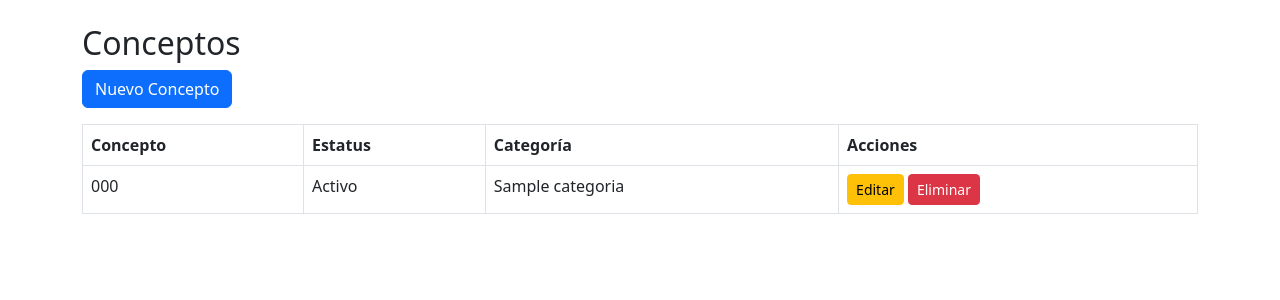
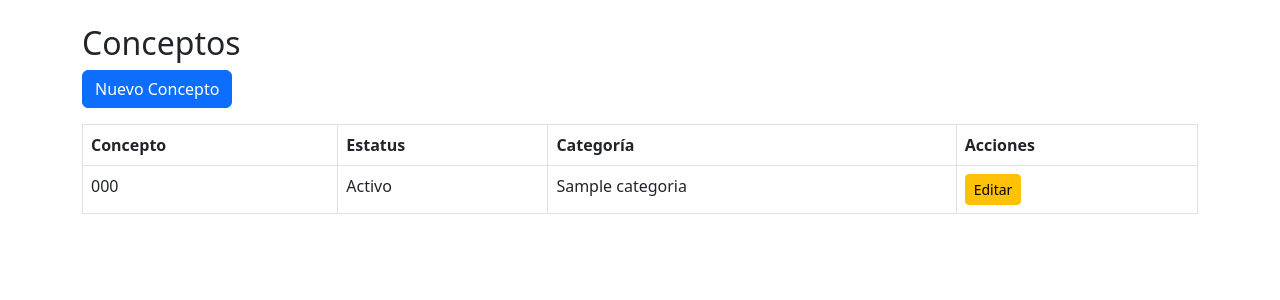
Before and after one commit to meg544/django-p61L, a Django app: page /conceptos/ in a window 1280 px wide. Shown: the part 80-380 px from the top of the page. Run offline with Django 4.2, Linux system fonts and the light colour scheme; a user stored in the database is signed in; tables that the repository leaves empty hold one stand-in row (values such as "Sample post"); parts of the project's set-up code (start-up, migrations or seed data) failed here and were passed over.

Commit message:
se quitan las opciones de eliminar categoria y eliminar concepto

```diff
--- a/myapp/templates/conceptos/listar_categorias.html
+++ b/myapp/templates/conceptos/listar_categorias.html
@@ -18,7 +18,7 @@
     <td>{{ cat.nombre }}</td>
     <td>
       <a href="{% url 'editar_categoria' cat.pk %}" class="btn btn-warning btn-sm">Editar</a>
-      <a href="{% url 'eliminar_categoria' cat.pk %}" class="btn btn-danger btn-sm">Eliminar</a>
+
     </td>
   </tr>
   {% endfor %}
--- a/myapp/templates/conceptos/listar_conceptos.html
+++ b/myapp/templates/conceptos/listar_conceptos.html
@@ -22,7 +22,7 @@
     <td>{{ c.categoria.nombre }}</td>
     <td>
       <a href="{% url 'editar_concepto' c.pk %}" class="btn btn-warning btn-sm">Editar</a>
-      <a href="{% url 'eliminar_concepto' c.pk %}" class="btn btn-danger btn-sm">Eliminar</a>
+
     </td>
   </tr>
   {% endfor %}
```
